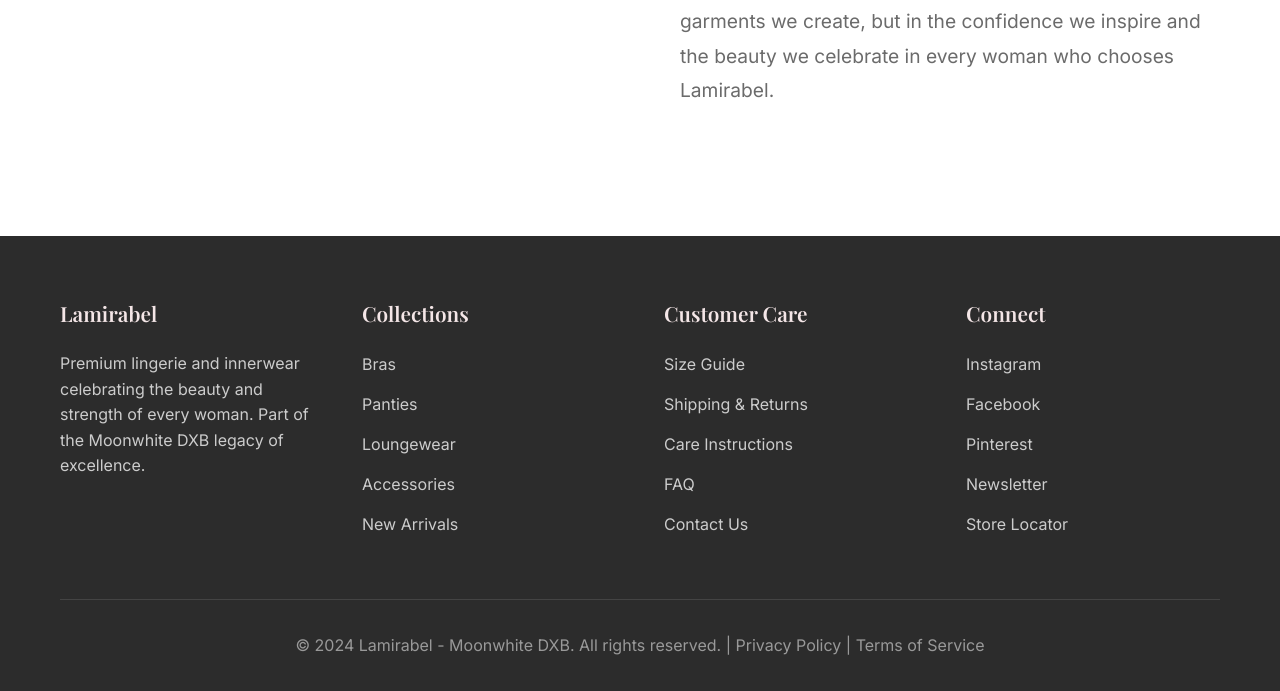
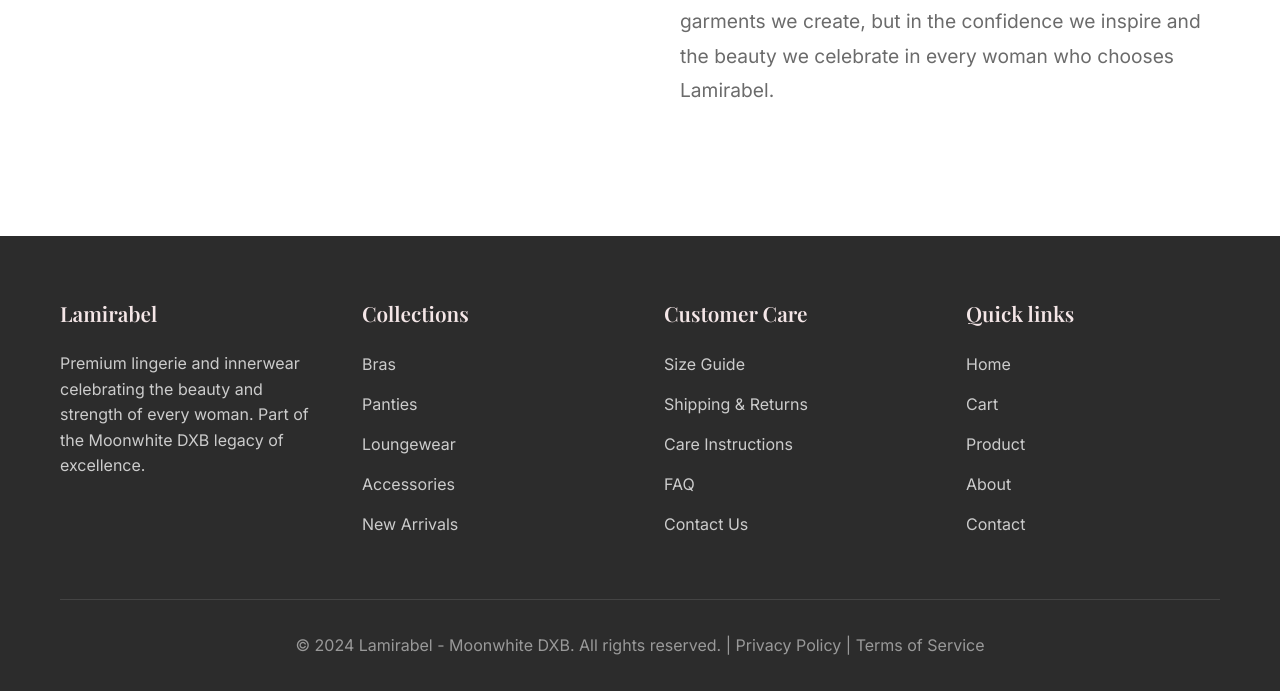
Before and after one commit to 5R3Y45/miratest, a plain HTML site: page about.html in a window 1280 px wide. Shown: the part 3713-4404 px from the top of the page. Drawn offline with nearby package versions, Linux system fonts and the light colour scheme.

Commit message:
Update about.html

```diff
--- a/about.html
+++ b/about.html
@@ -804,13 +804,13 @@
                     </ul>
                 </div>
                 <div class="footer-section">
-                    <h3>Connect</h3>
+                    <h3>Quick links</h3>
                     <ul>
-                        <li><a href="#">Instagram</a></li>
-                        <li><a href="#">Facebook</a></li>
-                        <li><a href="#">Pinterest</a></li>
-                        <li><a href="#">Newsletter</a></li>
-                        <li><a href="#">Store Locator</a></li>
+                        <li><a href="index.html">Home</a></li>
+                        <li><a href="cart.html">Cart</a></li>
+                        <li><a href="product.html">Product</a></li>
+                        <li><a href="about.html">About</a></li>
+                        <li><a href="contact.html">Contact</a></li>
                     </ul>
                 </div>
             </div>
```
